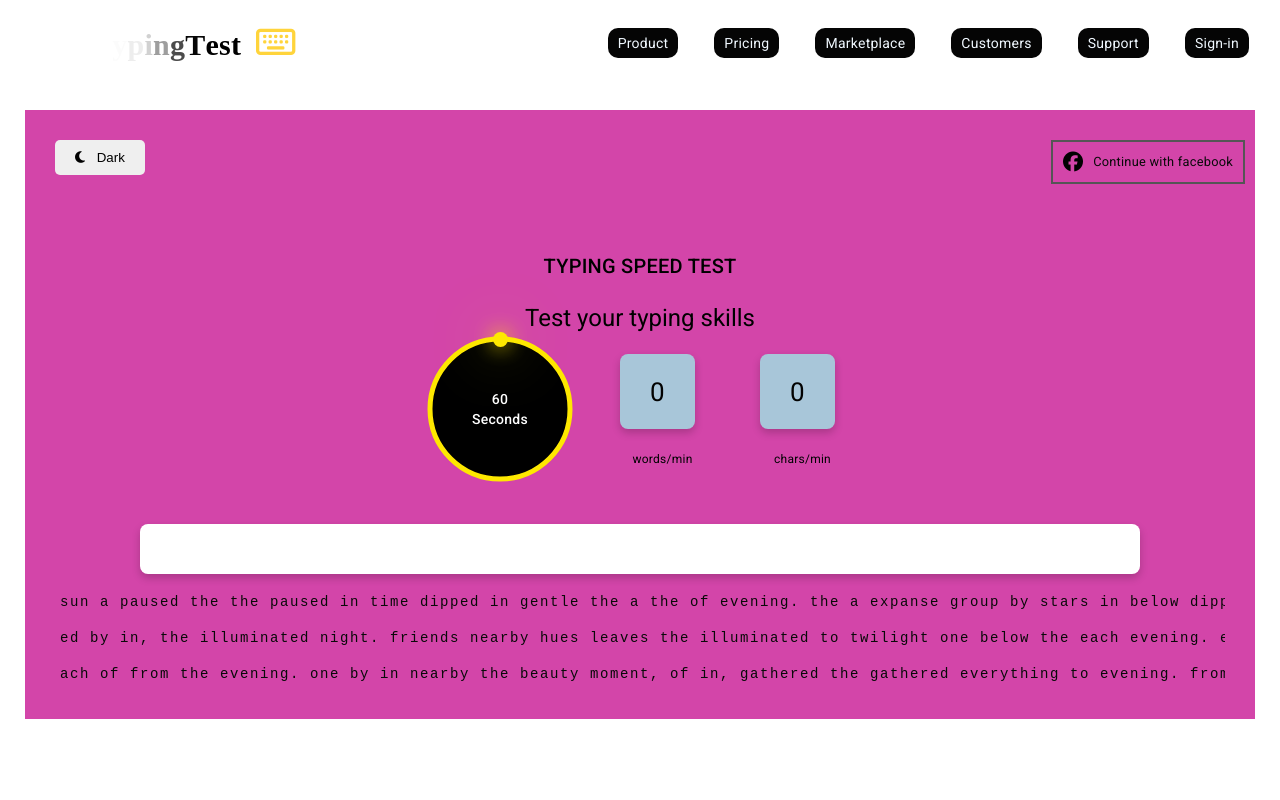
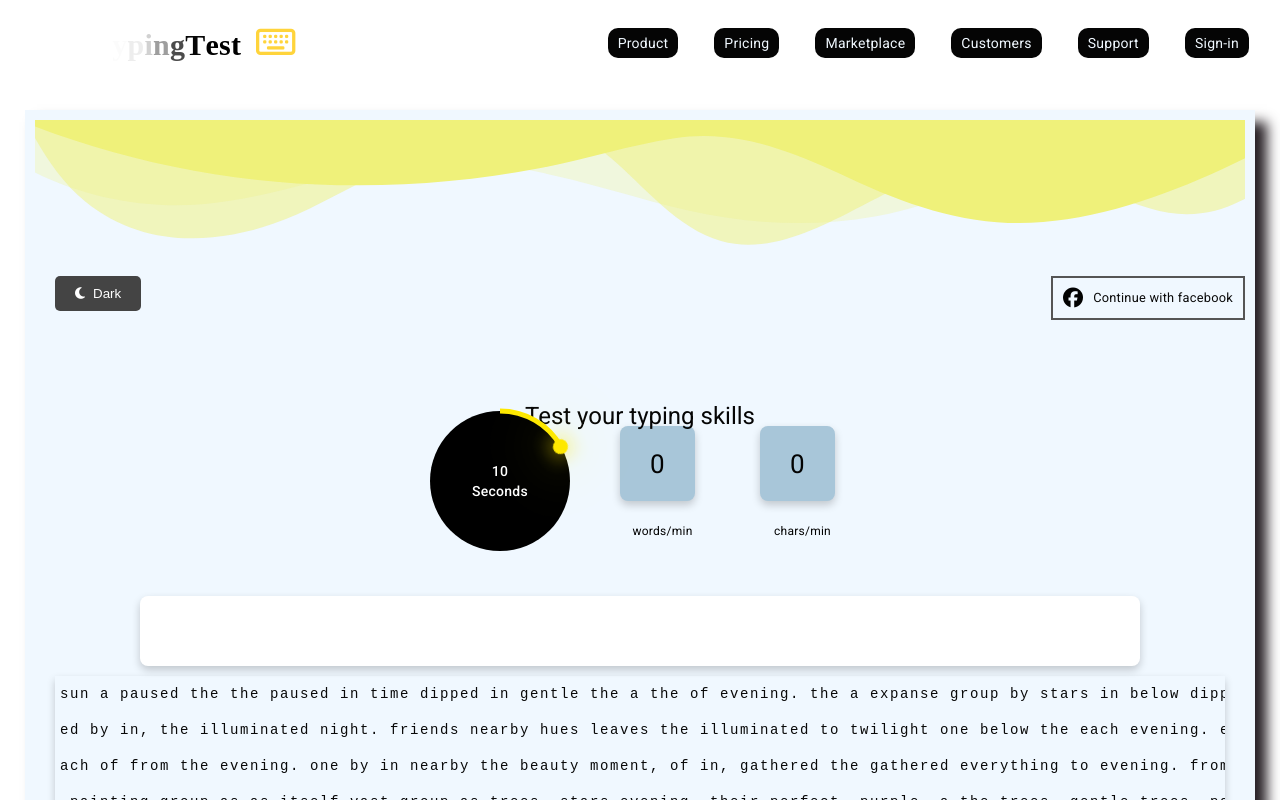
Before and after one commit to SuryaB317/liveTypeWritters, an Angular app: page / in a window 1280 px wide. Shown: the top 800 px of the page. Built offline with nearby package versions, Linux system fonts and the light colour scheme.

Commit message:
Dark Theme Correction with Build

```diff
--- a/src/app/app.component.ts
+++ b/src/app/app.component.ts
@@ -1,5 +1,5 @@
 import { Component,ViewChild} from '@angular/core';
-import { ResultPageComponent } from './result-page/result-page.component';
+import { ThemeService } from './theme.service';
 @Component({
   selector: 'app-root',
   templateUrl: './app.component.html',
--- a/src/app/content/content.component.css
+++ b/src/app/content/content.component.css
@@ -1,21 +1,63 @@
 
-/* Background image styling */
-.bgImg {
-  background-size: cover;
-  height: 90vh;
+/* Background image waves styling */
+.custom-shape-divider-top-1729150852 {
+  position: relative;
+  top: 0;
+  left: 0;
   width: 100%;
   overflow: hidden;
-  z-index: -10;
+  line-height: 0;
+}
+
+.custom-shape-divider-top-1729150852 svg {
+  position: relative;
+  display: block;
+  width: calc(105% + 1.3px);
+  height: 136px;
+}
+
+.custom-shape-divider-top-1729150852 .shape-fill {
+  fill: #EFF17A;
+}
+/* Wave ends */
+
+body {
+  background-color: aliceblue;
+  color: #050505;
+}
+body.dark-mode {
+  background-color: #282126;
+  color: #e9f9c2;
+}
+
+.mode-toggle button {
+  background-color: #444;
+  color: #fff;
+}
+
+#fb-btn a {
+  color: #ffffff;
 }
 
 .content{
   margin: 25px;
   padding: 10px;
-  height: auto;
+  height: 110%;
   width: auto;
-  background-color: #d345a9;
+  background-color:aliceblue;
+  color: #050505;
+  box-shadow: 12px 12px 12px #282126,
+  -10px -10px 10px rgb(255, 255, 255) ;
 }
 
+body.dark-mode .content {
+  background-color: #3a3a3a;
+  color: #e9f9c2;
+}
+.mode-toggle button {
+  background-color: #444;
+  color: #fff;
+}
 
 /* Facebook button styling */
 #fb-btn a {
@@ -34,6 +76,8 @@
   background-color: #1877f2;
   color: aliceblue;
   transition: 1.25s;
+  box-shadow: 12px 12px 12px rgba(0, 0, 0, 0.1),
+  -5px -5px 5px white;
 }
 span a:hover{
   color: aliceblue;
@@ -46,15 +90,18 @@
 
 /* Heading of the page */
 .titles{
-  margin-top: 75px ;
+  margin-top: 075px ;
   display: flex;
   flex-direction: column;
   align-items: center;
   justify-content: center;
   text-align: center;
 }
-.titles h1,h2{
+.titles h1{
+  position: absolute;
+  top: 50%;
   margin: 0%;
+  color: #050505;
 }
 
 /* score Box */
@@ -99,13 +146,14 @@
   align-items: center;
   margin: 20px;
   position: relative;
+
 }
 .textBox input{
 
   margin-top: 20px;
   width: 80vw;
   max-width: 1000px;
-  height: 50px;
+  height: 70px;
   border: none;
   border-radius: 8px;
   box-shadow: 0 4px 8px rgba(0, 0, 0, 0.2);
@@ -191,9 +239,12 @@
 }
 #game{
   line-height: 35px;
-  height: 105px;
+  height: 155px;
   overflow: hidden;
   position: relative;
+  box-shadow: 0 4px 8px rgba(0, 0, 0, 0.2);
+
+  justify-items: center;
 }
 
 .correct{
@@ -202,9 +253,7 @@
 .word{
   color: #090909;
 }
-/* .incorrect{
-  color: rgb(254, 4, 4);
-} */
+
 
 #words{
   filter: blur(5px);
@@ -214,10 +263,11 @@
 
 .dark-mode {
   color: #000000;
+
 }
 
 .light-mode{
-  color: #fff;
+  color: #e9f9c2;
 
 }
 .mode-toggle {
@@ -231,11 +281,11 @@
   border-radius: 5px;
   cursor: pointer;
   display: flex;
-  align-items: center; /* Align icon and text */
+  align-items: center;
 }
 
 .mode-toggle button i {
-  margin-right: 8px; /* Space between icon and text */
+  margin-right: 8px;
 }
 
 .mode-toggle button:hover {
--- a/src/app/content/content.component.html
+++ b/src/app/content/content.component.html
@@ -1,5 +1,14 @@
 
 <div class="content" *ngIf="isContentVisible">
+
+  <div class="custom-shape-divider-top-1729150852">
+    <svg data-name="Layer 1" xmlns="http://www.w3.org/2000/svg" viewBox="0 0 1200 120" preserveAspectRatio="none">
+        <path d="M0,0V46.29c47.79,22.2,103.59,32.17,158,28,70.36-5.37,136.33-33.31,206.8-37.5C438.64,32.43,512.34,53.67,583,72.05c69.27,18,138.3,24.88,209.4,13.08,36.15-6,69.85-17.84,104.45-29.34C989.49,25,1113-14.29,1200,52.47V0Z" opacity=".25" class="shape-fill"></path>
+        <path d="M0,0V15.81C13,36.92,27.64,56.86,47.69,72.05,99.41,111.27,165,111,224.58,91.58c31.15-10.15,60.09-26.07,89.67-39.8,40.92-19,84.73-46,130.83-49.67,36.26-2.85,70.9,9.42,98.6,31.56,31.77,25.39,62.32,62,103.63,73,40.44,10.79,81.35-6.69,119.13-24.28s75.16-39,116.92-43.05c59.73-5.85,113.28,22.88,168.9,38.84,30.2,8.66,59,6.17,87.09-7.5,22.43-10.89,48-26.93,60.65-49.24V0Z" opacity=".5" class="shape-fill"></path>
+        <path d="M0,0V5.63C149.93,59,314.09,71.32,475.83,42.57c43-7.64,84.23-20.12,127.61-26.46,59-8.63,112.48,12.24,165.56,35.4C827.93,77.22,886,95.24,951.2,90c86.53-7,172.46-45.71,248.8-84.81V0Z" class="shape-fill"></path>
+    </svg>
+</div>
+
   <!-- Contace button using anchor -->
   <span id="fb-btn">
     <a href="https://www.facebook.com/login.php"><i
@@ -9,25 +18,22 @@
   <!-- Dark & Light Mode action -->
   <span id="col-btn">
     <div class="mode-toggle">
-      <button (click)="toggleMode()">
-        <div *ngIf="!isDarkMode" class="dark-mode">
-          <i class="fa-solid fa-moon" style="color: #000000;"></i>
-          Dark
-        </div>
-        <div *ngIf="isDarkMode" class="light-mode">
-          <i class="fa-solid fa-sun" style="color: #ffffff;"></i>
-          Light
-        </div>
+      <button (click)="toggleMode()" aria-label="Toggle Dark/Light Mode">
+        <ng-container *ngIf="!isDarkMode; else lightMode">
+          <i class="fa-solid fa-moon" style="color: #ffffff;"></i> Dark
+        </ng-container>
+        <ng-template #lightMode>
+          <i class="fa-solid fa-sun" style="color: #ffffff;"></i> Light
+        </ng-template>
 
       </button>
     </div>
   </span>
 
   <div class="titles">
-    <h2 display-3>{{title2}}</h2>
     <br>
     <h1>{{title1}}</h1>
-
+  </div>
     <!-- 3box for words/min& chars/ %accuracy -->
 
     <div class="threeBox">
@@ -61,7 +67,6 @@
     </div>
     <!-- input Box and random text -->
     <div class="textBox">
-      <!-- <span class="placeholder">{{getPlaceHolderText()}}</span> -->
       <input type="text"
         (input)="onInputChange($event)"
         [value]="inputText"
@@ -79,7 +84,6 @@
 
     </div>
 
-  </div>
 
 </div>
 
--- a/src/app/content/content.component.ts
+++ b/src/app/content/content.component.ts
@@ -1,11 +1,11 @@
-import { Component, ElementRef, ViewChild } from '@angular/core';
-
+import { Component, ElementRef, OnInit, ViewChild } from '@angular/core';
+import { ThemeService } from '../theme.service';
 @Component({
   selector: 'app-content',
   templateUrl: './content.component.html',
   styleUrls: ['./content.component.css']
 })
-export class ContentComponent {
+export class ContentComponent implements OnInit {
 
   @ViewChild('ss') ss !: ElementRef;
   @ViewChild('secDot') secDot !: ElementRef;
@@ -33,7 +33,7 @@
     wordsCnt: 0,
     charsCnt: 0,
     accuracy: 0,
-    currentTime: 60
+    currentTime: 10
   }
 
 
@@ -76,9 +76,13 @@
   }
 
   // Generating new text for each time
-  constructor() {
+  constructor(private themeService:ThemeService) {
     this.newGame();
 
+  }
+
+  ngOnInit(): void {
+    this.isDarkMode = this.themeService.isDarkMode();
   }
 
   randomWord() {
@@ -151,18 +155,10 @@
   //Toggle buttons
 
   toggleMode() {
-    this.isDarkMode = !this.isDarkMode;
-    this.applyTheme();
-  }
-  applyTheme() {
-    if (this.isDarkMode) {
-      document.body.classList.add('dark-mode');
-      document.body.classList.remove('light-mode');
-    } else {
-      document.body.classList.add('light-mode');
-      document.body.classList.remove('dark-mode');
-    }
+    this.themeService.toggleDarkMode();
+    this.isDarkMode = this.themeService.isDarkMode();
   }
 
 
+
 }
--- a/src/app/result-page/result-page.component.css
+++ b/src/app/result-page/result-page.component.css
@@ -5,8 +5,18 @@
 }
 .container{
   max-height: 100vh;
+}
 
+
+.result{
+  display: flex;
+  justify-content: center;
+  align-items: center;
 }
+.dark-mode {
+  color: #e2e2e2;
+}
+
 .card{
   position: relative;
   height: 45%;
@@ -18,6 +28,9 @@
   display: flex;
   align-items:flex-start;
   border-radius: 15px 15px 0px 0px;
+}
+.card.dark-mode {
+  color: #3A3A3A;
 }
 .card img{
   width: 340px;
@@ -61,6 +74,9 @@
   justify-content: center;
   align-items: center ;
 }
+.cardBottom.dark-mode {
+  background-color: #4A4A4A;
+}
 .socialIcons i{
   font-size: 38px;
   padding: 5px 10px ;
@@ -68,7 +84,9 @@
   overflow: hidden;
 }
 
-
+.socialIcons .dark-mode {
+  background-color: #5C5C5C;
+}
 .cardBottom span button{
   padding: 5px;
   margin: 0px 20px;
--- a/src/app/result-page/result-page.component.html
+++ b/src/app/result-page/result-page.component.html
@@ -1,17 +1,15 @@
+<div class="result"  [ngClass]="{'dark-mode': isDarkMode}">
 <div class="container">
-  <div class="card" *ngIf="isContentVisible">
+  <div class="card" *ngIf="isContentVisible"  [ngClass]="{'dark-mode': isDarkMode}">
     <!-- cancel btn -->
     <div class="cancel">
-      <button (click)="toogleContent()">
+      <button (click)="refreshPage()">
         <i class="fa-solid fa-xmark"></i>
       </button>
     </div>
 
-    <!-- needs to share the score here via component sharing Depends on the score turtle/dino/octo-->
-    <!-- <img src="/assets/img/octopus.svg" alt=""> -->
-
     <img [src]="animal_avatar" alt="loading..">
-    <div class="cardRight">
+    <div class="cardRight" >
       <h1>You're an {{animal_avatar_res}}</h1>
       <h3>Neat! You type with the speed of
         <br> <mark>{{objData.wordsCnt}} WPH </mark>({{objData.charsCnt}}CPM). Your accuracy
@@ -29,7 +27,7 @@
     </div>
   </div>
 
-  <div class="cardBottom" *ngIf="isContentVisible">
+  <div class="cardBottom" *ngIf="isContentVisible"  [ngClass]="{'dark-mode': isDarkMode}">
     <h2>Save Score on your Organization's <span style="color: #0a66c2;">leaderboard</span></h2>
 
     <span>
@@ -38,3 +36,4 @@
     </span>
   </div>
 </div>
+</div>
--- a/src/app/result-page/result-page.component.ts
+++ b/src/app/result-page/result-page.component.ts
@@ -1,11 +1,11 @@
-import { Component, EventEmitter, Input, Output } from '@angular/core';
-
+import { ThemeService } from './../theme.service';
+import { Component, EventEmitter, Input, OnInit, Output } from '@angular/core';
 @Component({
   selector: 'app-result-page',
   templateUrl: './result-page.component.html',
   styleUrls: ['./result-page.component.css']
 })
-export class ResultPageComponent {
+export class ResultPageComponent implements OnInit {
 
 
   @Input() objData: any;
@@ -13,11 +13,13 @@
   animal_avatar:string = '';
   animal_avatar_res: string ='';
   isContentVisible: boolean = true;
+  isDarkMode: boolean = false;
 
-  toogleContent() {
-    this.isContentVisible = !this.isContentVisible;
+constructor(private themeService:ThemeService){}
+
+  ngOnInit(): void {
+    this.isDarkMode = this.themeService.isDarkMode();
   }
-
   ngOnChanges(): void {
     this.setAnimalAvatar();
   }
@@ -37,4 +39,8 @@
   refreshPage(){
     window.location.reload()
   }
+
+  contentVisible(){
+    this.isContentVisible = false;
+  }
 }
--- /dev/null
+++ b/src/app/theme.service.ts
@@ -0,0 +1,20 @@
+import { Injectable } from '@angular/core';
+
+@Injectable({
+  providedIn: 'root'
+})
+export class ThemeService {
+
+  constructor() { }
+
+  private darkMode = false;
+
+  toggleDarkMode() {
+    this.darkMode = !this.darkMode;
+    document.body.classList.toggle('dark-mode', this.darkMode);
+  }
+
+  isDarkMode(): boolean {
+    return this.darkMode;
+  }
+}
```
Also changed, not shown: src/app/clock/clock.component.css (+0 -20 lines), src/app/clock/clock.component.html (+0 -7 lines), src/app/text-box/text-box.component.html (+0 -11 lines), 4 other files (tests, documents, lock files or other folders).
